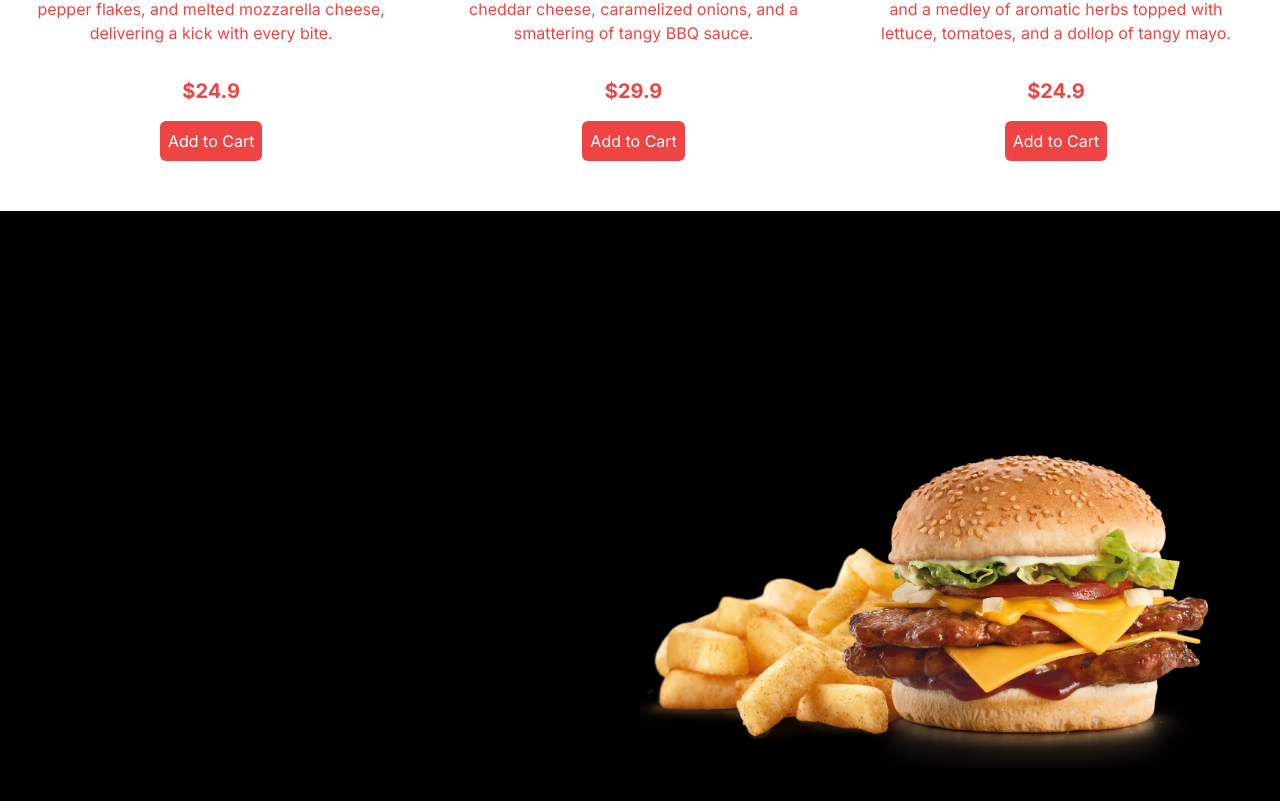
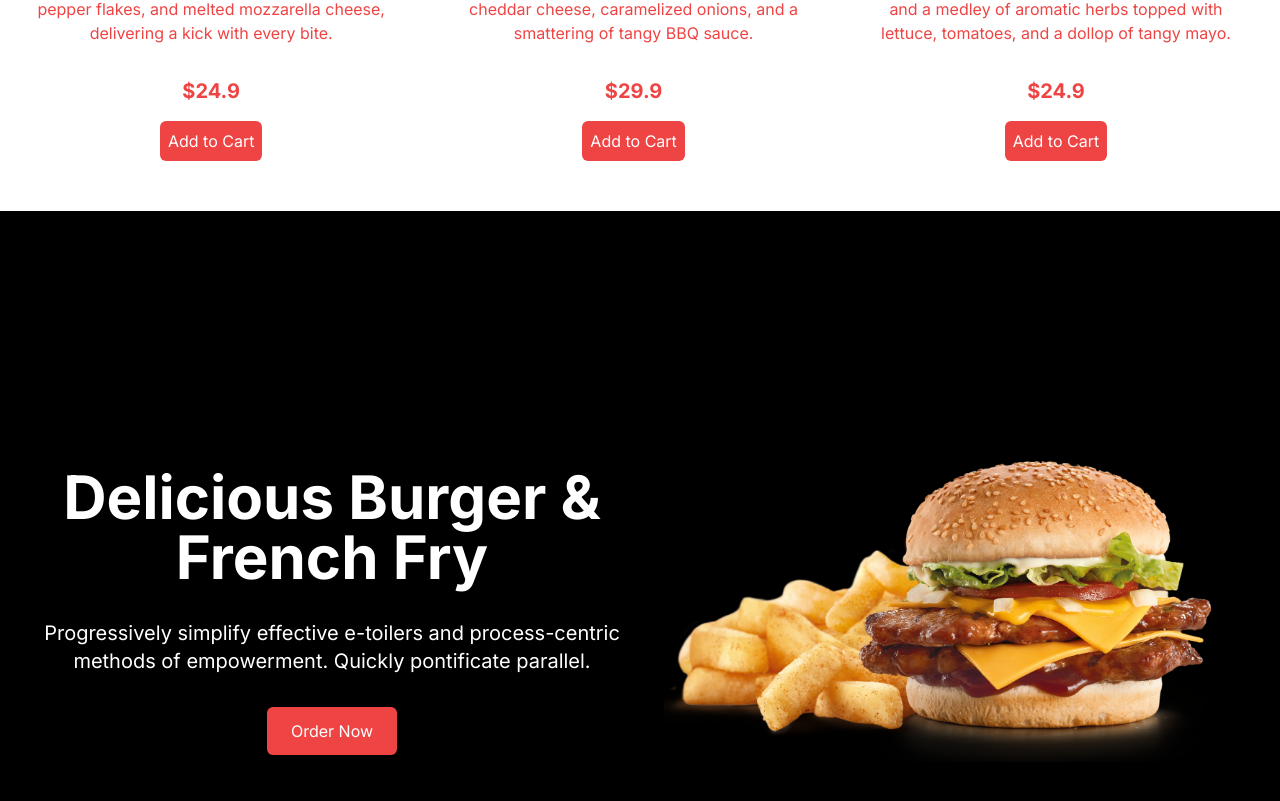
Before and after one commit to KenanRamazanov/RestaurantApp-TypeScript, a Next.js app: page / in a window 1280 px wide. Shown: the part 1309-2110 px from the top of the page. Built offline with nearby package versions, Linux system fonts and the light colour scheme.

Commit message:
Creating Countdown

```diff
--- a/package.json
+++ b/package.json
@@ -11,6 +11,7 @@
   "dependencies": {
     "next": "^14.0.0",
     "react": "^18",
+    "react-countdown": "^2.3.5",
     "react-dom": "^18"
   },
   "devDependencies": {
--- /dev/null
+++ b/src/components/CountDown.tsx
@@ -0,0 +1,9 @@
+import React from 'react'
+
+const CountDown = () => {
+  return (
+    <div>CountDown</div>
+  )
+}
+
+export default CountDown
--- a/src/components/Offer.tsx
+++ b/src/components/Offer.tsx
@@ -5,7 +5,12 @@ const Offer = () => {
   return (
     <div className='bg-black h-screen flex flex-col md:flex-row'>
      {/* Text Container*/}
-   <div className='flex-1'></div>
+   <div className='flex-1 flex flex-col justify-center items-center text-center gap-8 p-6'>
+    <h1 className='text-white text-5xl font-bold xl:text-6xl'>Delicious Burger & French Fry</h1>
+    <p className='text-white xl:text-xl'>Progressively simplify effective e-toilers and process-centric methods
+          of empowerment. Quickly pontificate parallel.</p>
+    <button className='bg-red-500 text-white rounded-md py-3 px-6'>Order Now</button>
+   </div>
      {/* Image Container*/}
    <div className='flex-1 w-full relative'>
 <Image src="/offerProduct.png" alt='' fill className='object-contain'/>
```
Also changed, not shown: 1 other file (tests, documents, lock files or other folders).
